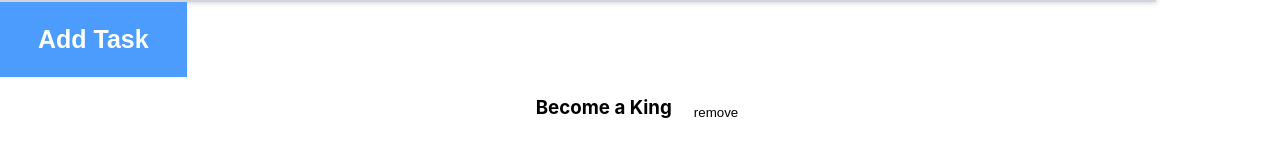
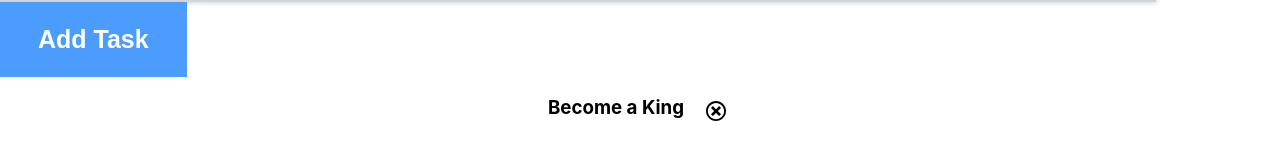
Before and after one commit to developer-abdulali/Wishes-Bucket-App, a React (Create React App) app: page / in a window 1280 px wide. Shown: the part 218-378 px from the top of the page. Built offline with nearby package versions, Linux system fonts and the light colour scheme.

Commit message:
added remove Icon

```diff
--- a/package.json
+++ b/package.json
@@ -8,6 +8,7 @@
     "@testing-library/user-event": "^13.5.0",
     "react": "^18.2.0",
     "react-dom": "^18.2.0",
+    "react-icons": "^4.10.1",
     "react-scripts": "5.0.1",
     "web-vitals": "^2.1.4"
   },
--- a/src/App.css
+++ b/src/App.css
@@ -48,3 +48,6 @@
   font-size: 25px;
   padding: 23px 38px;
 }
+.btnIcon:hover{
+  color: red;
+}
--- a/src/components/Wish.js
+++ b/src/components/Wish.js
@@ -1,5 +1,6 @@
 import React, { useContext } from "react"
 import { WishContext } from "../context/WishProvider"
+import {ImCancelCircle} from "react-icons/im"
 
 export default function Wish({wish}) {
     const [wishes, setWishes] = useContext(WishContext)
@@ -13,25 +14,7 @@ export default function Wish({wish}) {
   return (
     <div className="wish">
         <h3>{wish.title}</h3>
-        <button onClick={removeWish}>remove</button>
+        <button onClick={removeWish}><ImCancelCircle className="btnIcon" size={20} /></button>
     </div>
   )
 }
-
-
-
-
-// import React from 'react';
-
-// export default function Wish({ wish, setWishs, wishes }) {
-//   const removeWish = () => {
-//     setWishs(wishes.filter((item) => item.id !== wish.id));
-//   };
-
-//   return (
-//     <div className='wish'>
-//       <h3>{wish.title}</h3>
-//       <button onClick={removeWish}>remove</button>
-//     </div>
-//   );
-// }
```
Also changed, not shown: 1 other file (tests, documents, lock files or other folders).
